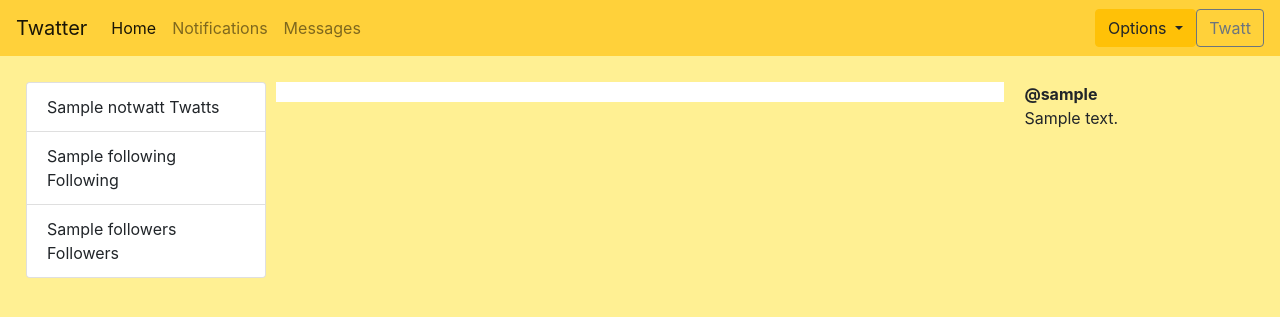
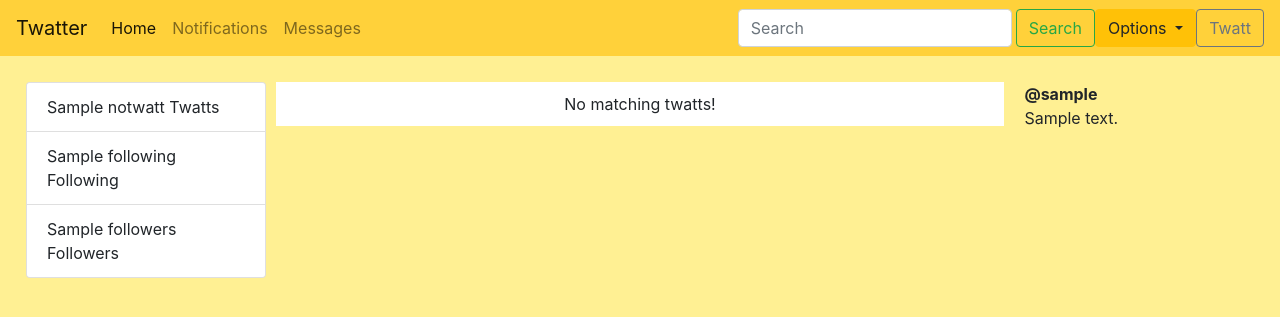
Before and after one commit to michelleespranita/twatter, a Flask app: template templates/search.html in a window 1280 px wide. Shown: the top 317 px of the page. Run offline with Flask 2, Linux system fonts and the light colour scheme; the template is opened without the code that fills it: most values are stand-ins (such as "Sample title", 1, 10 or a date in 2020); some libraries are stand-ins or nearby versions.

Commit message:
did little editing on search function, bolding searched text still missing

```diff
--- a/application.py
+++ b/application.py
@@ -134,13 +134,54 @@ def home():
 @app.route("/search", methods=["POST"])
 def search():
     keyword = request.form.get("search")
-    keyword.lower()
     alltwatts = db.execute("SELECT username,twatt FROM twatts JOIN userInfo on userInfo.id = twatts.username_id").fetchall()
     searchresults=[]
+    # searchresultsM=[]
     for atwatt in alltwatts:
-        if (atwatt.twatt.lower().find(keyword)!=-1):
+        if (atwatt.twatt.lower().find(keyword.lower())!=-1):
             searchresults.append(atwatt)
-    return render_template("search.html",searchresults=searchresults)
+    return render_template("search.html",searchresults=searchresults,keyword=keyword)
+    # print(searchresults)
+    # for searchresult in searchresults:
+    #     print(searchresult)
+
+    #     start = searchresult.twatt.lower().find(keyword)
+    #     lenofkeyword = len(keyword)
+    #     print(start)
+    #     print(lenofkeyword)
+    #     def beginWord(str):
+    #         beginning=""
+    #         for i in range(start):
+    #             beginning+=str[i]
+    #             print(beginning)
+    #         return beginning
+
+    #     begin = beginWord(searchresult.twatt)
+    #     print(begin)
+
+    #     def boldWord(str):
+    #         bold=""
+    #         for i in range(start,start+lenofkeyword):
+    #             bold+=str[i]
+    #             print(bold)
+    #         return bold
+
+    #     boldd = boldWord(searchresult.twatt)
+    #     print(boldd)
+
+    #     def endWord(str):
+    #         end=""
+    #         for i in range(start+lenofkeyword,len(str)):
+    #             end+=str[i]
+    #             print(end)
+    #         return end
+
+    #     endd = endWord(searchresult.twatt)
+    #     print(endd)
+
+    #     print(searchresult.twatt)
+    #     strr = begin + "<b>" + boldd + "</b>" + endd
+    #     searchresult.twatt = strr
     # if db.execute("SELECT * FROM twatts WHERE twatt=:twatt",{"twatt":keyword}).rowcount!=0:
     #     searchresults = db.execute("SELECT username,twatt FROM twatts JOIN userInfo on userInfo.id = twatts.username_id WHERE twatt=:twatt",{"twatt":keyword}).fetchall()
 
--- a/templates/search.html
+++ b/templates/search.html
@@ -62,12 +62,6 @@
         position: relative;
       }
 
-      input {
-        width: 400px;
-        height: 150px;
-        display: block;
-        margin: 20px auto;
-      }
 
       .close {
         position: absolute;
@@ -123,6 +117,10 @@
               <a class="nav-link" href="#">Messages</a>
             </li>
           </ul>
+          <form class="form-inline my-2 my-lg-0" action="{{ url_for('search') }}" method="post">
+                <input class="form-control mr-sm-1" type="search" placeholder="Search" aria-label="Search" name="search">
+                <button class="btn btn-outline-success my-2 my-sm-0" type="submit"> Search </button>
+        </form>
           <div class="dropdown">
             <button class="btn btn-warning dropdown-toggle" type="button" id="dropdownMenuButton" data-toggle="dropdown" aria-haspopup="true" aria-expanded="false">
                 Options
@@ -152,11 +150,15 @@
         </div>
         <div class="column middle"> <!-- Search results -->
           <div id="twatts">
-             {% for searchresult in searchresults %}
-                <div class="atwatt">{{ searchresult.username }} : {{ searchresult.twatt }}
-                </div>
-                <hr>
-             {% endfor %}
+            {% if searchresults %}
+                {% for searchresult in searchresults %}
+                    <div class="atwatt">{{ searchresult.username }} : {{ searchresult.twatt }}
+                    </div>
+                    <hr>
+                {% endfor %}
+            {% else %}
+                <div class="atwatt">No matching twatts!</div>
+            {% endif %}
           </div>
         </div>
         <div class="column right">
```
Also changed, not shown: 2 other files.
